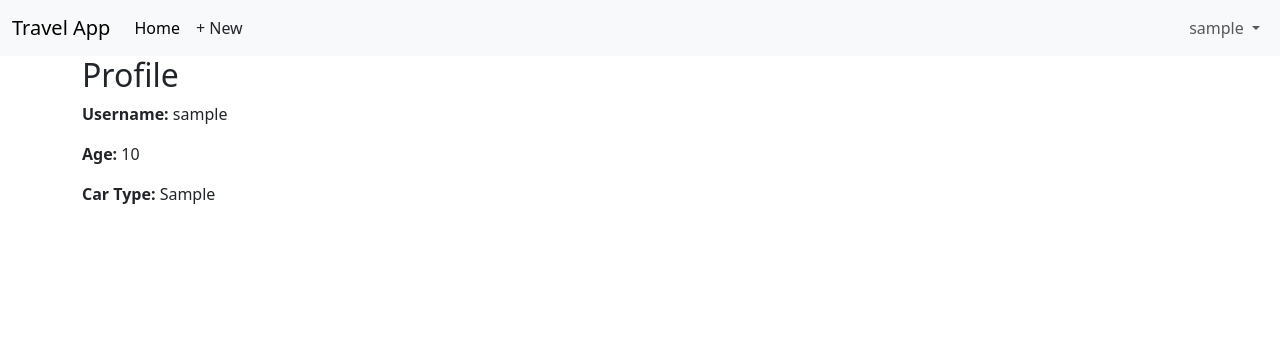
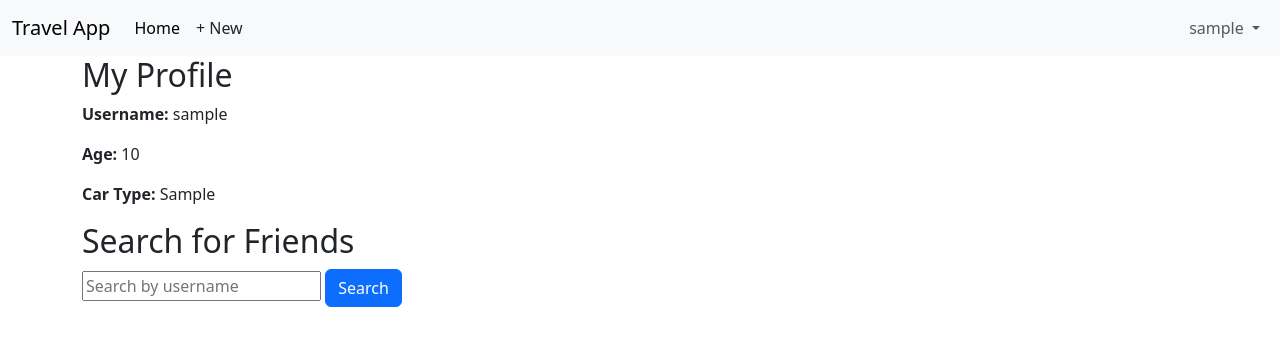
Before and after one commit to RyanColoradoCS/TravelProject, a Django app: page /myprofile/ in a window 1280 px wide. Shown: the top 346 px of the page. Run offline with Django 3.2, Linux system fonts and the light colour scheme; a user stored in the database is signed in; tables that the repository leaves empty hold one stand-in row (values such as "Sample post").

Commit message:
Added a search bar in user profile

```diff
--- a/blog/views.py
+++ b/blog/views.py
@@ -5,6 +5,7 @@ from .models import Post, GoogleMapsData, Locations
 from django.conf import settings
 import logging
 import requests
+from accounts.models import CustomUser
 
 from .models import UserPost
 from .forms import PostForm
@@ -97,3 +98,12 @@ def profile_view(request):
     user = request.user  # Retrieve the logged-in user's data
     # Django includes an authentication system, and the request object represents an HTTP request made to your server.
     return render(request, 'profile.html', {'user': user})
+
+
+@login_required
+def profile_view(request):
+    user = request.user  # Retrieve the logged-in user's data
+
+    query = request.GET.get('q')  # Get the search query from the request
+    users = CustomUser.objects.filter(username__icontains=query) if query else None
+    return render(request, 'profile.html', {'users': users, 'query': query})
--- a/templates/profile.html
+++ b/templates/profile.html
@@ -1,8 +1,34 @@
 {% extends "base.html" %}
 
 {% block content %}
-<h2>Profile</h2>
+<h2>My Profile</h2>
 <p><strong>Username:</strong> {{ user.username }}</p>
 <p><strong>Age:</strong> {{ user.age }}</p>
 <p><strong>Car Type:</strong> {{ user.car_type }}</p>
+
+<h2>Search for Friends</h2>
+<form method="get" action="">
+    <input type="text" name="q" placeholder="Search by username" value="{% if query %}{{ query }}{% endif %}">
+    <button type="submit" class="btn btn-primary">Search</button>
+</form>
+
+{% if users %}
+    <h3>Results:</h3>
+    <ul>
+        {% for user in users %}
+            <li>
+                <strong>Username:</strong> {{ user.username }}<br>
+                <strong>Age:</strong> {{ user.age }}<br>
+                <strong>Car Type:</strong> {{ user.car_type }}
+            </li>
+        {% endfor %}
+    </ul>
+    <h2>Search for Friends</h2>
+    <form method="get" action="{% url 'myprofile' %}">
+        <button type="submit" class="btn btn-primary">Reset Search</button>
+    </form>
+{% elif query %}
+    <p>No users found matching "{{ query }}".</p>
+{% endif %}
+
 {% endblock content %}
```
Also changed, not shown: templates/registration/password_change_done.html (added, +8 -0 lines), templates/registration/password_change_form.html (added, +16 -0 lines).
